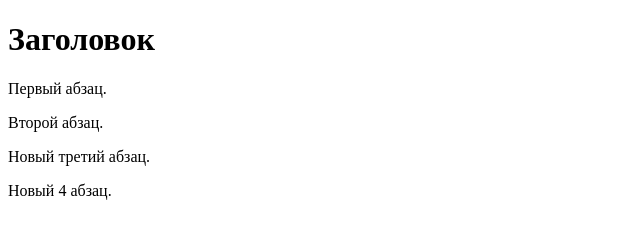
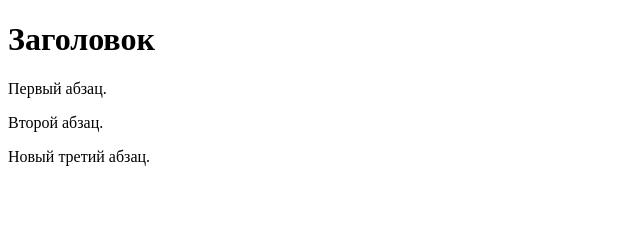
Before and after one commit to Svetlana541/test_repo, a plain HTML site: page index.html in a window 1280 px wide. Shown: the full height of the page, 0-640 px from the left. Drawn offline with Linux system fonts and the light colour scheme.

Commit message:
Revert "com"
This reverts commit 6601b70b601902769c2740d7e58266c00c802ae7.

```diff
--- a/index.html
+++ b/index.html
@@ -10,6 +10,5 @@
   <p>Первый абзац.</p>
   <p>Второй абзац.</p>
   <p>Новый третий абзац.</p>
-   <p>Новый 4 абзац.</p>
  </body>
 </html>
```
